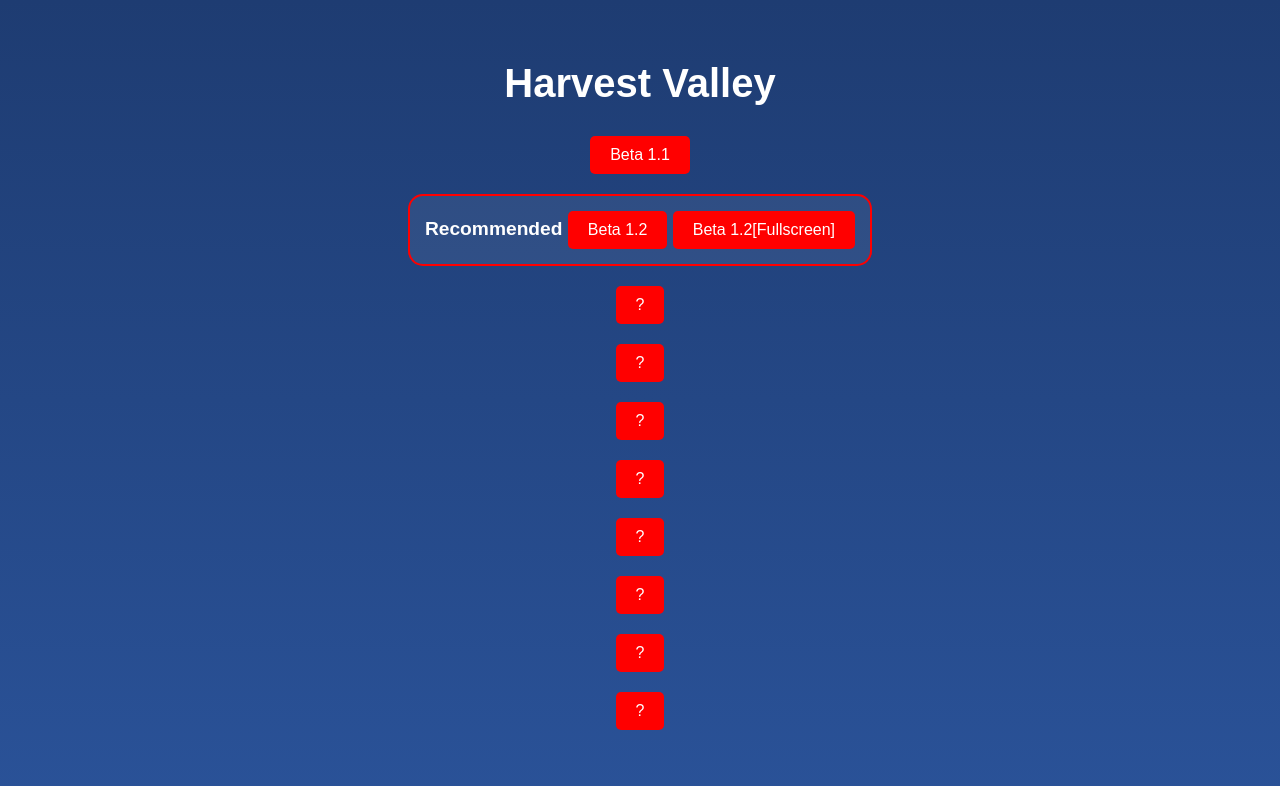
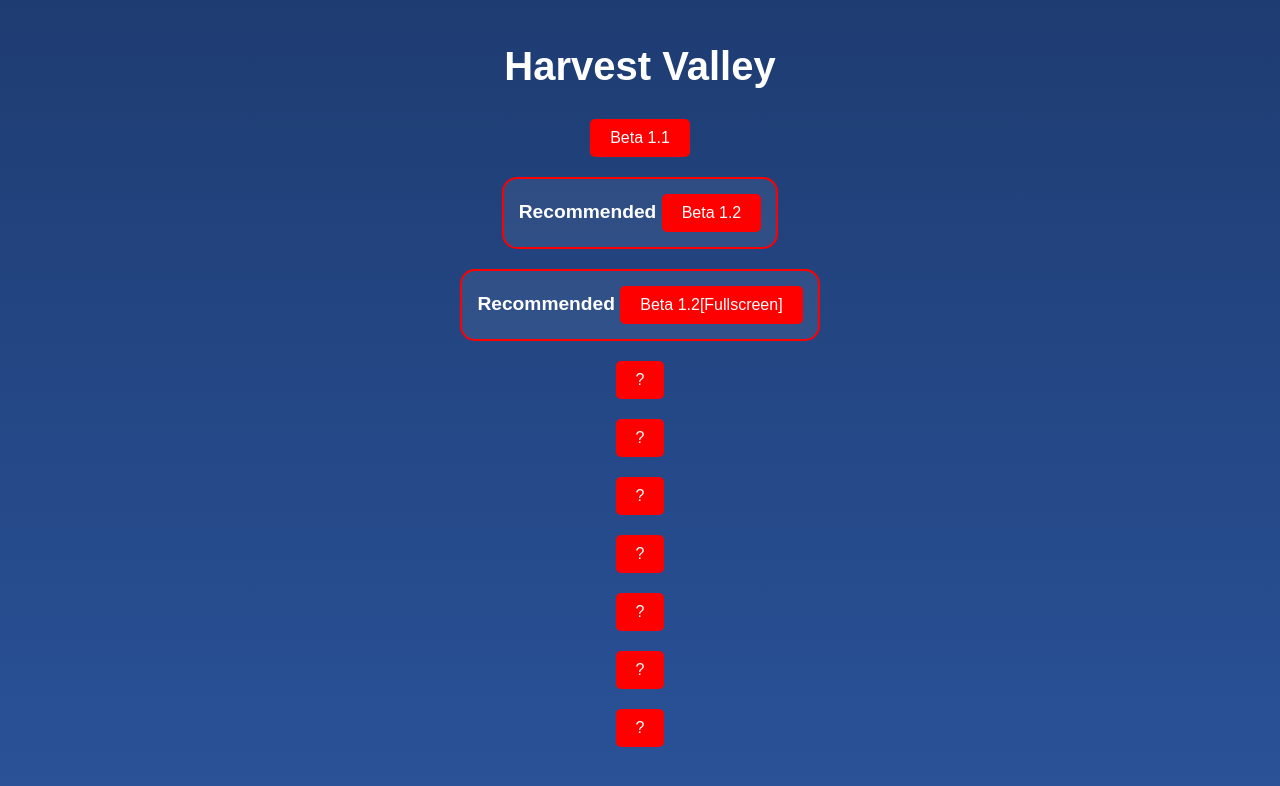
Before and after one commit to Michago6/farm_sim, a plain HTML site: page index.html in a window 1280 px wide. Drawn offline with Linux system fonts and the light colour scheme.

Commit message:
edited index.html

```diff
--- a/index.html
+++ b/index.html
@@ -76,9 +76,11 @@
         <li class="recommended">
             Recommended
             <button><a href="beta/beta1.2.html">Beta 1.2</a></button>
+        </li>
+        <li class="recommended">
+            Recommended
             <button><a href="beta/beta1.2.fullscreen.html">Beta 1.2[Fullscreen]</a></button>
         </li>
-        <li><button><a href="">?</a></button></li>
         <li><button><a href="">?</a></button></li>
         <li><button><a href="">?</a></button></li>
         <li><button><a href="">?</a></button></li>
```
